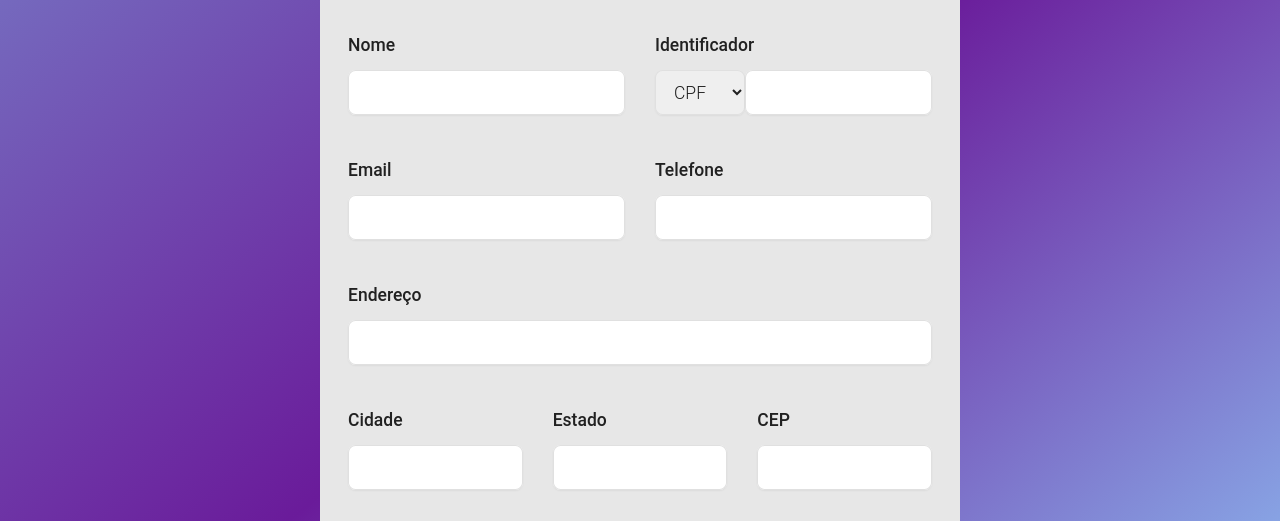
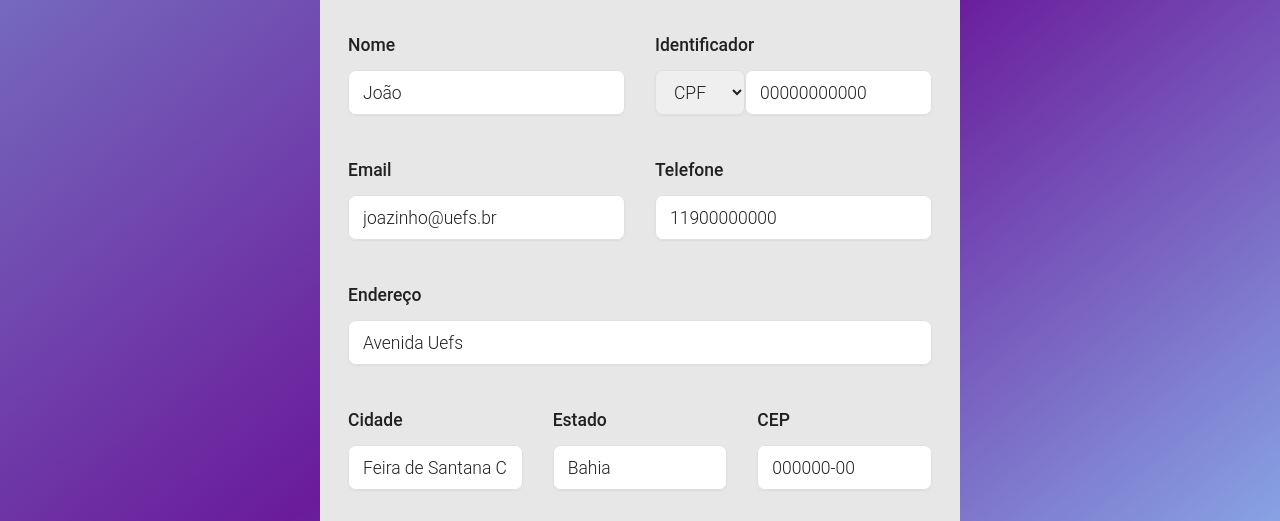
Before and after one commit to WilburTicketsCode/backend, a Next.js app: page /profile/promoter in a window 1280 px wide. Shown: the part 279-800 px from the top of the page. Built offline with nearby package versions, Linux system fonts and the light colour scheme; no server answers.

Commit message:
feat: props in profile promoter page

```diff
--- a/src/app/profile/promoter/components/formPersonalData.tsx
+++ b/src/app/profile/promoter/components/formPersonalData.tsx
@@ -21,21 +21,21 @@ const personalSchema = z.object({
 	}, { message: 'O campo é inválido' }),
 })
 
-export default function FormPersonalData() {
+export default function FormPersonalData(props: any) {
     const {register,handleSubmit,formState:{errors} } = useForm<personalFormData>({
         resolver: zodResolver(personalSchema),
         criteriaMode: 'all',
         mode: 'all',
         defaultValues: {
-            name: '',
-            cpf_cnpj: '',
-            email: '',
-            phone: '',
-            addres: '',
-            city: '',
-            state: '',
-            cep: '',
-			      selectField: 'cpf'
+            name: props.user.name,
+            cpf_cnpj: props.user.cpf_cnpj,
+            email: props.user.email,
+            phone: props.user.phone,
+            addres: props.user.addres,
+            city: props.user.city,
+            state: props.user.state,
+            cep: props.user.cep,
+			      selectField: props.user.selectField
         },
 
     });
--- a/src/app/profile/promoter/page.tsx
+++ b/src/app/profile/promoter/page.tsx
@@ -13,6 +13,17 @@ import {
   } from "@material-tailwind/react";
 
 export default function PromoterPage() {
+    const obj = {
+        name: 'João',
+        cpf_cnpj: '00000000000',
+        email: 'joazinho@uefs.br',
+        phone: '11900000000',
+        addres: 'Avenida Uefs',
+        city: 'Feira de Santana City',
+        state: 'Bahia',
+        cep: '000000-00',
+        selectField: 'cpf'
+    };
     // Para controle do Tabs
     const [type, setType] = useState("personal");
 
@@ -34,7 +45,7 @@ export default function PromoterPage() {
 
                     <TabsBody>
                         <TabPanel className="h-full overflow-auto" value="personal">
-                            <FormPersonalData/>
+                            <FormPersonalData user={obj}/>
                         </TabPanel>
                         <TabPanel className="h-full overflow-auto" value="security">
                             <FormSecurityData/>
```
Also changed, not shown: prisma/ERD.svg.
